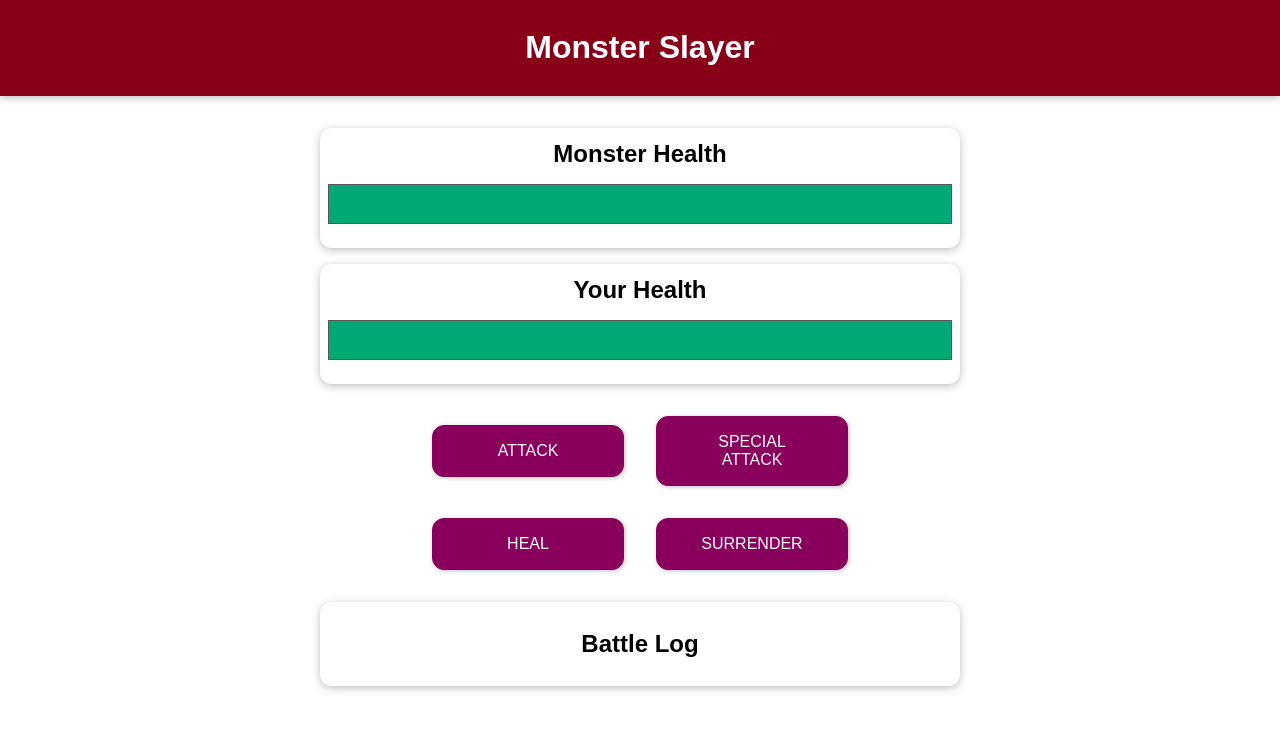
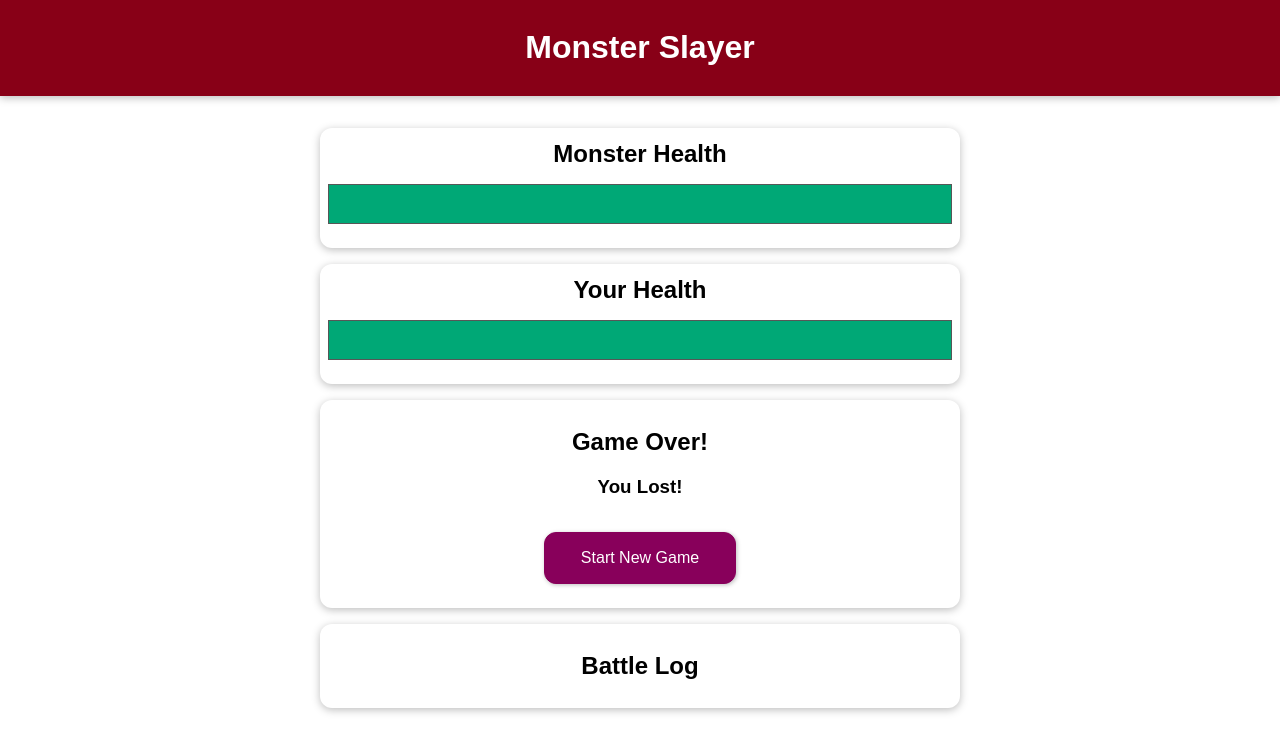
Before and after one commit to yunanjk/monster-slayer-game, a Vue app: page / in a window 1280 px wide. Both pictures are taken after a click on the button "SURRENDER". Shown: the top 752 px of the page. Built offline with nearby package versions, Linux system fonts and the light colour scheme.

Commit message:
핵심 기능 완료하기

```diff
--- a/src/App.vue
+++ b/src/App.vue
@@ -21,12 +21,13 @@
         <h3 v-if="winner === 'monster'">You Lost!</h3>
         <h3 v-else-if="winner === 'player'">You Won!</h3>
         <h3 v-else>It's a draw!</h3>
+        <button @click="startGame">Start New Game</button>
       </section>
-      <section id="controls">
+      <section v-else id="controls">
         <button @click="attackMonster">ATTACK</button>
         <button :disabled="mayUseSpecialAttack" @click="specialAttackMonster">SPECIAL ATTACK</button>
         <button @click="healPlayer">HEAL</button>
-        <button>SURRENDER</button>
+        <button @click="surrender">SURRENDER</button>
       </section>
       <section id="log" class="container">
         <h2>Battle Log</h2>
@@ -113,14 +114,31 @@ export default {
       }
 
       this.attackPlayer();
+    },
+    startGame() {
+      // 게임 재시작 위해 모든 데이터값을 초기값으로 다시 셋팅
+      this.playerHealth = 100,
+      this.monsterHealth = 100,
+      this.currentRound = 0,
+      this.winner = null
+    },
+    surrender() {
+      // 플레이어가 항복하므로 승자는 몬스터
+      this.winner = "monster";
     }
   },
   computed: {
     monsterBarStyles() {
-      return {width: this.monsterHealth + '%'}
+      if(this.monsterHealth < 0) {
+        return {width: '0%'};
+      }
+      return {width: this.monsterHealth + '%'};
     },
     playerBarStyles() {
-      return {width: this.playerHealth + '%'}
+      if(this.playerHealth < 0) {
+        return {width: '0%'};
+      }
+      return {width: this.playerHealth + '%'};
     },
     mayUseSpecialAttack() {
       return this.currentRound % 3 !== 0;
```
